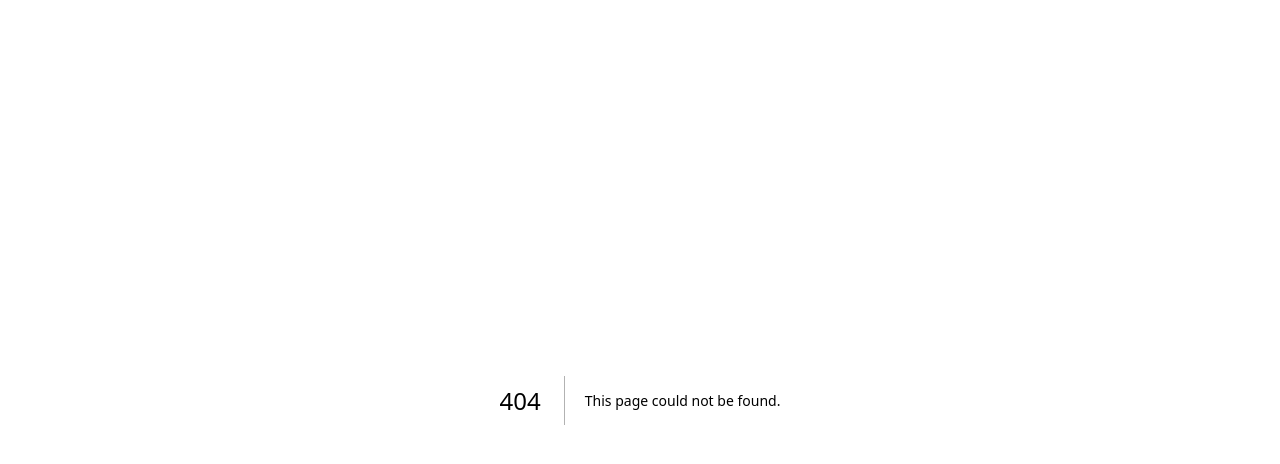
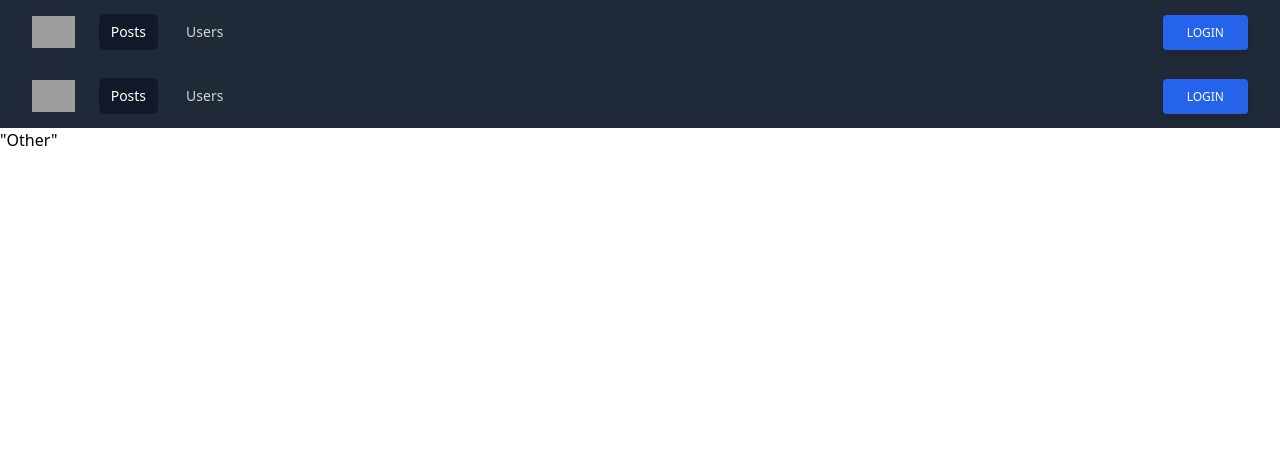
Before and after one commit to jagadish-chauhan/blockchain, a Next.js app: page /dashboard in a window 1280 px wide. Before the commit this address had no page. Shown: the top 464 px of the page. Built offline with nearby package versions, Linux system fonts and the light colour scheme; grey boxes are pictures that could not be loaded; what wagmi would draw is missing.

Commit message:
Add tailwindcss

```diff
--- /dev/null
+++ b/components/Header.tsx
@@ -0,0 +1,183 @@
+import React, { Fragment, useState } from 'react'
+import { Disclosure, Menu, Transition } from '@headlessui/react'
+import { Bars3Icon, BellIcon, XMarkIcon } from '@heroicons/react/24/outline'
+
+const publicNavigation = [
+  { name: 'Posts', href: '/', current: true },
+  { name: 'Users', href: '/users/list', current: false }
+]
+
+const protectedNavigation = [
+  { name: 'Posts', href: '/', current: true },
+  { name: 'New Posts', href: '/post/new', current: false },
+  { name: 'Profile', href: '/profile', current: false }
+]
+
+function classNames(...classes) {
+  return classes.filter(Boolean).join(' ')
+}
+
+function Header({ isLoggedIn = false, children }: any) {
+
+  const [navigation, setNavigation] = useState([]);
+
+  React.useEffect(() => {
+    let currNavigation = publicNavigation;
+    if (isLoggedIn) {
+      currNavigation = protectedNavigation;
+    }
+    setNavigation(() => currNavigation);
+  }, [isLoggedIn]);
+
+  return (
+    <Disclosure as="nav" className="bg-gray-800">
+      {({ open }) => (
+        <>
+          <div className="mx-auto max-w-7xl px-2 sm:px-6 lg:px-8">
+            <div className="relative flex h-16 items-center justify-between">
+              <div className="absolute inset-y-0 left-0 flex items-center sm:hidden">
+                {/* Mobile menu button*/}
+                <Disclosure.Button className="inline-flex items-center justify-center rounded-md p-2 text-gray-400 hover:bg-gray-700 hover:text-white focus:outline-none focus:ring-2 focus:ring-inset focus:ring-white">
+                  <span className="sr-only">Open main menu</span>
+                  {open ? (
+                    <XMarkIcon className="block h-6 w-6" aria-hidden="true" />
+                  ) : (
+                    <Bars3Icon className="block h-6 w-6" aria-hidden="true" />
+                  )}
+                </Disclosure.Button>
+              </div>
+              <div className="flex flex-1 items-center justify-center sm:items-stretch sm:justify-start">
+                <div className="flex flex-shrink-0 items-center">
+                  <img
+                    className="block h-8 w-auto lg:hidden"
+                    src="https://tailwindui.com/img/logos/mark.svg?color=indigo&shade=500"
+                    alt="Your Company"
+                  />
+                  <img
+                    className="hidden h-8 w-auto lg:block"
+                    src="https://tailwindui.com/img/logos/mark.svg?color=indigo&shade=500"
+                    alt="Your Company"
+                  />
+                </div>
+                <div className="hidden sm:ml-6 sm:block">
+                  <div className="flex space-x-4">
+                    {navigation.map((item) => (
+                      <a
+                        key={item.name}
+                        href={item.href}
+                        className={classNames(
+                          item.current ? 'bg-gray-900 text-white' : 'text-gray-300 hover:bg-gray-700 hover:text-white',
+                          'px-3 py-2 rounded-md text-sm font-medium'
+                        )}
+                        aria-current={item.current ? 'page' : undefined}
+                      >
+                        {item.name}
+                      </a>
+                    ))}
+                  </div>
+                </div>
+              </div>
+              <div className="absolute inset-y-0 right-0 flex items-center pr-2 sm:static sm:inset-auto sm:ml-6 sm:pr-0">
+                {isLoggedIn ?
+                  (
+                    <>
+                      <button
+                        type="button"
+                        className="rounded-full bg-gray-800 p-1 text-gray-400 hover:text-white focus:outline-none focus:ring-2 focus:ring-white focus:ring-offset-2 focus:ring-offset-gray-800"
+                      >
+                        <span className="sr-only">View notifications</span>
+                        <BellIcon className="h-6 w-6" aria-hidden="true" />
+                      </button>
+
+                      {/* Profile dropdown */}
+                      <Menu as="div" className="relative ml-3">
+                        <div>
+                          <Menu.Button className="flex rounded-full bg-gray-800 text-sm focus:outline-none focus:ring-2 focus:ring-white focus:ring-offset-2 focus:ring-offset-gray-800">
+                            <span className="sr-only">Open user menu</span>
+                            <img
+                              className="h-8 w-8 rounded-full"
+                              src="https://images.unsplash.com/photo-1472099645785-5658abf4ff4e?ixlib=rb-1.2.1&ixid=eyJhcHBfaWQiOjEyMDd9&auto=format&fit=facearea&facepad=2&w=256&h=256&q=80"
+                              alt=""
+                            />
+                          </Menu.Button>
+                        </div>
+                        <Transition
+                          as={Fragment}
+                          enter="transition ease-out duration-100"
+                          enterFrom="transform opacity-0 scale-95"
+                          enterTo="transform opacity-100 scale-100"
+                          leave="transition ease-in duration-75"
+                          leaveFrom="transform opacity-100 scale-100"
+                          leaveTo="transform opacity-0 scale-95"
+                        >
+                          <Menu.Items className="absolute right-0 z-10 mt-2 w-48 origin-top-right rounded-md bg-white py-1 shadow-lg ring-1 ring-black ring-opacity-5 focus:outline-none">
+                            <Menu.Item>
+                              {({ active }) => (
+                                <a
+                                  href="#"
+                                  className={classNames(active ? 'bg-gray-100' : '', 'block px-4 py-2 text-sm text-gray-700')}
+                                >
+                                  Your Profile
+                                </a>
+                              )}
+                            </Menu.Item>
+                            <Menu.Item>
+                              {({ active }) => (
+                                <a
+                                  href="#"
+                                  className={classNames(active ? 'bg-gray-100' : '', 'block px-4 py-2 text-sm text-gray-700')}
+                                >
+                                  Settings
+                                </a>
+                              )}
+                            </Menu.Item>
+                            <Menu.Item>
+                              {({ active }) => (
+                                <a
+                                  href="#"
+                                  className={classNames(active ? 'bg-gray-100' : '', 'block px-4 py-2 text-sm text-gray-700')}
+                                >
+                                  Sign out
+                                </a>
+                              )}
+                            </Menu.Item>
+                          </Menu.Items>
+                        </Transition>
+                      </Menu>
+                    </>
+                  ) : (
+                    <button type="button" className="inline-block px-6 py-2.5 bg-blue-600 text-white font-medium text-xs leading-tight uppercase rounded shadow-md hover:bg-blue-700 hover:shadow-lg focus:bg-blue-700 focus:shadow-lg focus:outline-none focus:ring-0 active:bg-blue-800 active:shadow-lg transition duration-150 ease-in-out"> Login </button>
+                  )
+
+                }
+
+
+              </div>
+            </div>
+          </div>
+
+          <Disclosure.Panel className="sm:hidden">
+            <div className="space-y-1 px-2 pt-2 pb-3">
+              {navigation.map((item) => (
+                <Disclosure.Button
+                  key={item.name}
+                  as="a"
+                  href={item.href}
+                  className={classNames(
+                    item.current ? 'bg-gray-900 text-white' : 'text-gray-300 hover:bg-gray-700 hover:text-white',
+                    'block px-3 py-2 rounded-md text-base font-medium'
+                  )}
+                  aria-current={item.current ? 'page' : undefined}
+                >
+                  {item.name}
+                </Disclosure.Button>
+              ))}
+            </div>
+          </Disclosure.Panel>
+        </>
+      )}
+    </Disclosure>
+  )
+}
+
+export default Header
--- a/package.json
+++ b/package.json
@@ -9,6 +9,8 @@
         "lint": "next lint"
     },
     "dependencies": {
+        "@headlessui/react": "^1.7.7",
+        "@heroicons/react": "^2.0.13",
         "@moralisweb3/next": "^2.9.0",
         "axios": "^1.2.2",
         "ethers": "^5.6.9",
@@ -22,6 +24,9 @@
     },
     "devDependencies": {
         "@types/react": "18.0.25",
+        "autoprefixer": "^10.4.13",
+        "postcss": "^8.4.21",
+        "tailwindcss": "^3.2.4",
         "typescript": "4.9.3"
     }
 }
--- a/pages/_app.jsx
+++ b/pages/_app.jsx
@@ -1,6 +1,8 @@
+import '../styles/globals.css';
 import { createClient, configureChains, defaultChains, WagmiConfig } from 'wagmi';
 import { publicProvider } from 'wagmi/providers/public';
 import { SessionProvider } from 'next-auth/react';
+import Header from '../components/Header';
 
 const { provider, webSocketProvider } = configureChains(defaultChains, [publicProvider()]);
 
@@ -14,6 +16,7 @@
   return (
     <WagmiConfig client={client}>
       <SessionProvider session={pageProps.session} refetchInterval={0}>
+        <Header />
         <Component {...pageProps} />
       </SessionProvider>
     </WagmiConfig>
--- /dev/null
+++ b/pages/dashboard.tsx
@@ -0,0 +1,11 @@
+import React from 'react'
+import Header from '../components/Header'
+
+export default function Example() {
+  return (
+    <React.Fragment>
+      <Header />
+      "Other"
+    </React.Fragment>
+  )
+}
--- a/pages/index.tsx
+++ b/pages/index.tsx
@@ -1,14 +1,18 @@
 import { useEvmNativeBalance } from '@moralisweb3/next';
+import React from 'react';
+import Header from '../components/Header';
 
 function HomePage() {
   const address = '0xd8da6bf26964af9d7eed9e03e53415d37aa96045';
   const { data: nativeBalance } = useEvmNativeBalance({ address });
   console.log(nativeBalance);
   return (
-        <div>
+    <React.Fragment>
+      <div className='text-3xl font-bold underline'>
         <h3>Wallet: {address}</h3>
         <h3>Native Balance: {nativeBalance?.balance.ether} ETH</h3>
       </div>
+    </React.Fragment>
   );
 }
 
--- /dev/null
+++ b/pages/users/list.tsx
@@ -0,0 +1,13 @@
+import React from 'react';
+
+function UsersList() {
+  return (
+    <React.Fragment>
+
+      Users List
+    </React.Fragment>
+  )
+
+}
+
+export default UsersList;
--- /dev/null
+++ b/postcss.config.js
@@ -0,0 +1,6 @@
+module.exports = {
+  plugins: {
+    tailwindcss: {},
+    autoprefixer: {},
+  },
+}
--- /dev/null
+++ b/styles/globals.css
@@ -0,0 +1,3 @@
+@tailwind base;
+@tailwind components;
+@tailwind utilities;
--- /dev/null
+++ b/tailwind.config.js
@@ -0,0 +1,12 @@
+/** @type {import('tailwindcss').Config} */
+module.exports = {
+  content: [
+    "./app/**/*.{js,ts,jsx,tsx}",
+    "./pages/**/*.{js,ts,jsx,tsx}",
+    "./components/**/*.{js,ts,jsx,tsx}",
+  ],
+  theme: {
+    extend: {},
+  },
+  plugins: [],
+}
```
Also changed, not shown: 1 other file (tests, documents, lock files or other folders). Lines whose indentation alone changed are shown as unchanged.
